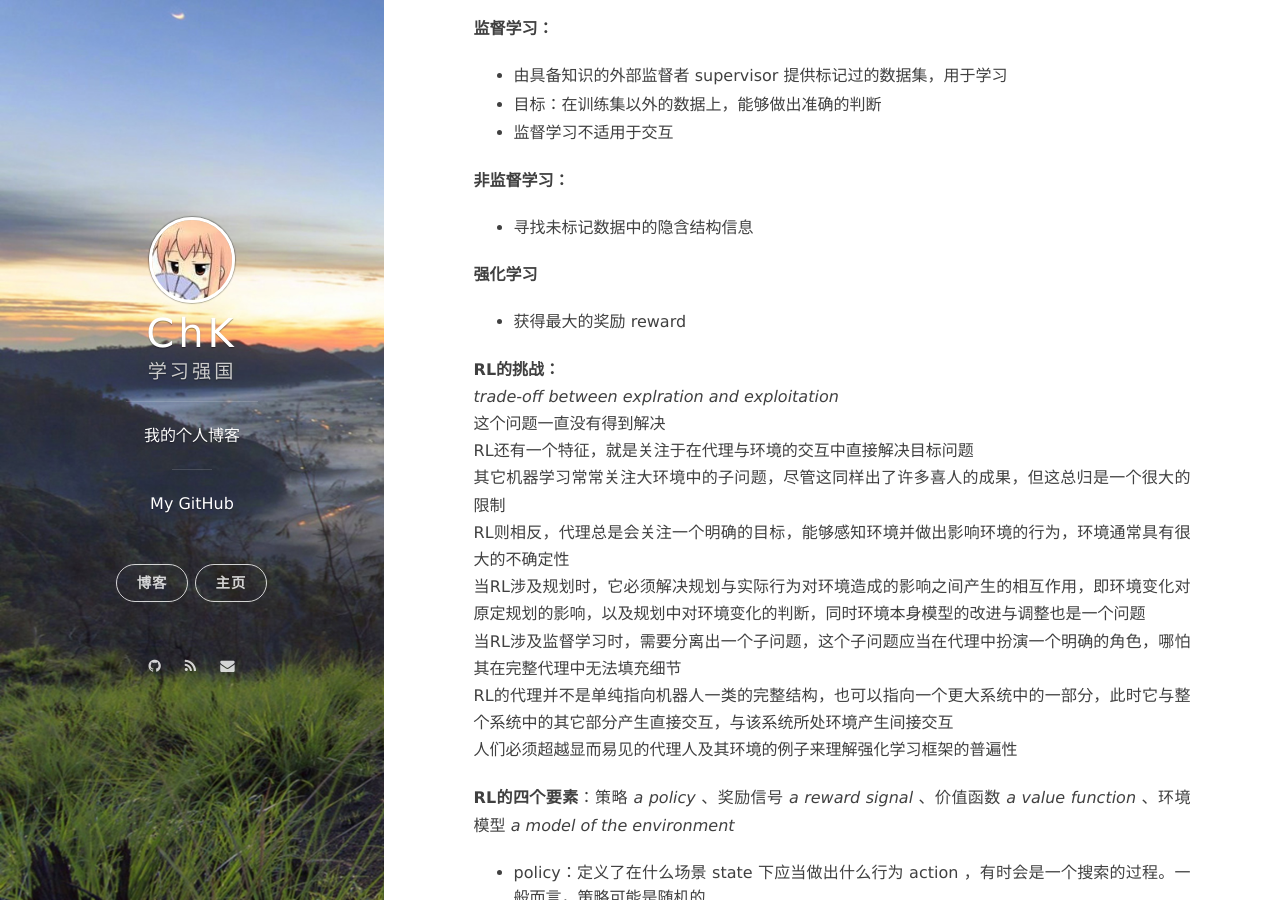
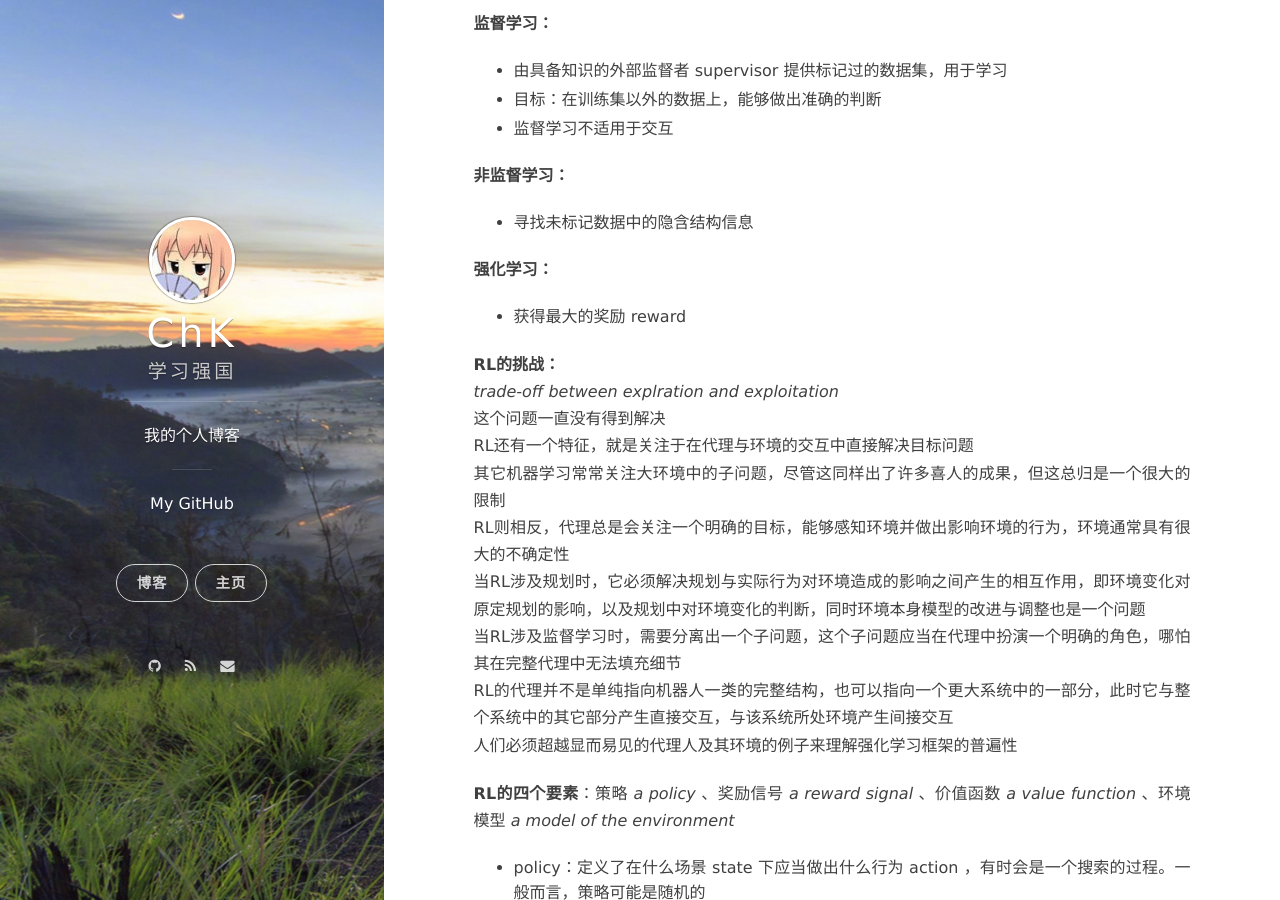
Before and after one commit to ychuanjian/ychuanjian.github.io, a Jekyll site: the page built from _posts/RL-Introduction/2019-05-16-Chapter1_Introduction.md, in a window 1280 px wide and 900 px high, scrolled down 748 px. Built offline with Jekyll 4.4.1, drawn with Linux system fonts in a browser that asks for light colours; nearby versions of some CDN libraries; formulas are drawn with MathJax 3; comment, search, counter and statistics services are not loaded.

Commit message:
新装ubuntu vscode 尝试

```diff
--- a/_posts/RL-Introduction/2019-05-16-Chapter1_Introduction.md
+++ b/_posts/RL-Introduction/2019-05-16-Chapter1_Introduction.md
@@ -14,26 +14,30 @@
 Reinforcement Learning 既能表示强化学习的问题，也能表示解决它的方法，还能表示研究这类问题及其解决办法的领域
 需要注重区分这类表达方式，避免造成混淆，尤其要分清：强化学习问题和解决方法的区别
 可以用动态系统-dynamic system 理论 (数学概念) 中的观点来描述强化学习
-具体来说就是：the optimal control of incompletely-known Markov decision processes.	(Chapter 3)
+具体来说就是：the optimal control of incompletely-known Markov decision processes.  (Chapter 3)
 
 **一个学习代理必须具备三个条件：**
+
 * 能够感知周围环境的状态 state
 * 能够做出影响 state 的行为 action
 * 一个与 state 相关的目标 goal
 
 Markov decision processes 包含了这三个方面：sensation、action、goal
 
-**RL与其它机器学习方法**
+### RL与其它机器学习方法
 
 **监督学习：**
+
 * 由具备知识的外部监督者 supervisor 提供标记过的数据集，用于学习
 * 目标：在训练集以外的数据上，能够做出准确的判断
 * 监督学习不适用于交互
 
 **非监督学习：**
+
 * 寻找未标记数据中的隐含结构信息
 
-**强化学习**
+**强化学习：**
+
 * 获得最大的奖励 reward
 
 **RL的挑战：**
@@ -48,6 +52,7 @@
 人们必须超越显而易见的代理人及其环境的例子来理解强化学习框架的普遍性
 
 **RL的四个要素**：策略 *a policy* 、奖励信号 *a reward signal* 、价值函数 *a value function* 、环境模型 *a model of the environment*
+
 * policy：定义了在什么场景 state 下应当做出什么行为 action ，有时会是一个搜索的过程。一般而言，策略可能是随机的
 * reward signal：定义了RL的学习目标，决定了行为的好坏，是策略更新的基础。一般而言，reward signal 是 state 和 action 的随机函数
 * value function：RL的长期目标，在某一个 state +action 下，其产生的 reward 可能是低的，但其后续造成的影响能带来更高的 value ，这是RL所需要的
@@ -66,6 +71,7 @@
 我们的重点是强化学习方法，这些方法在与环境相互作用时学习，而进化方法则不然
 能够利用个体交互行为细节的方法在许多场合会比进化算法更有效。
 进化算法忽略了许多RL问题的有用的结构：
+
 * 忽略了所搜索的策略是一个从 states 到 actions 的函数
 * 忽略了个体在其生命周期中传递的具体 states 或 选择的具体 actions
 
@@ -96,7 +102,8 @@
 使用value function ：则会在对局中，根据每一步造成的胜率变化来判断对应策略，比进化算法更加细化
 两者都是在策略空间中进行搜索，但学习value function 在信息利用上更有优势
 
-#### Exercise：
+#### Exercise
+
 *1.1：self-play*：最后会变成进化算法，因为两者都会根据对方的下法调整自己的策略，也就是对手固定的假设不存在，那么value function最终会寻找一个不针对任何对手的策略
 
 *1.2：Symmetries*：可以用对称矩阵，加快学习速度，并不会改变其学习结果。如果对手不利用对称性，那么其在对称布局上的下法有可能不同，策略就不应该利用对称性来改变下法，还是应该对战中学到的策略来做应对，那么对称的state 就不会拥有对称的value，因为对手的下法是不同的。
@@ -104,4 +111,5 @@
 *1.3：Greedy Play*：如果总是Greedy Play，那么策略就不会学到新知识，就可能错过其它胜率更高的下法，就不会变得更好，也不会变得更差，当然，一旦对手开始变化，那么策略就有可能变差
 
 *1.4：Learning from Exploration*：
+
 * With the step size parameter appropriately reduced, and assuming the exploration rate is fixed, the probability set with no learning from exploration is the value of each state given the optimal action from then on is taken, whereas with learning from exploration it is the expected value of each state including the active exploration policy. Using the former is better to learn, as it reduces variance from sub-optimal future states (e.g. if you can win a game of chess in one move, but if you perform another move your opponent wins, that doesn't make it a bad state) The former would result in more wins all other things being equal.
```
